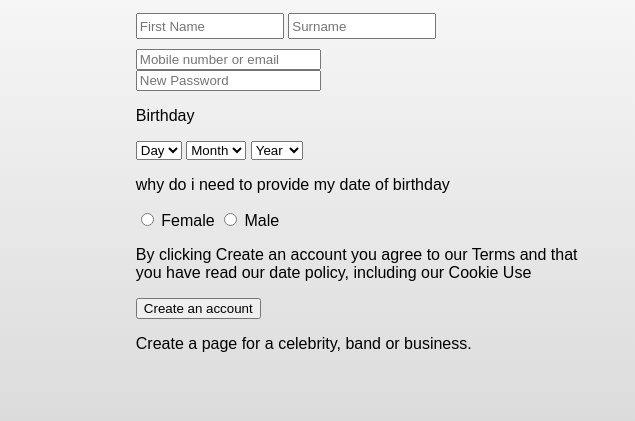
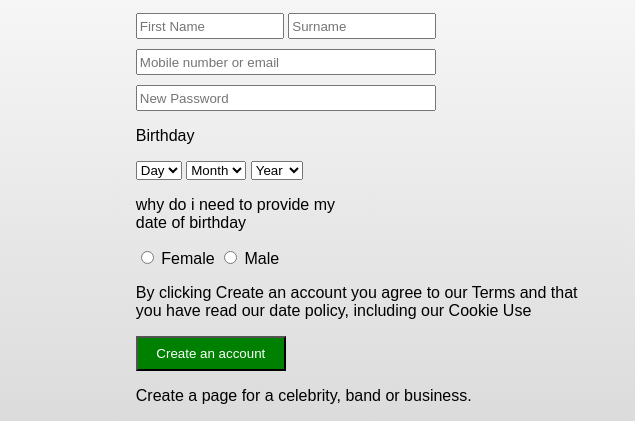
Before and after one commit to Nihal-Mohammed-V/Web, a plain HTML site: page index.html in a window 1280 px wide. Shown: the part 231-652 px from the top of the page, 645-1280 px from the left. Drawn offline with Linux system fonts and the light colour scheme.

Commit message:
facebook ui

```diff
--- a/fb.css
+++ b/fb.css
@@ -83,3 +83,13 @@ body{
   width: 140px;
   height: 20px;
  }
+ .number{
+  width: 292px;
+  height: 20px;
+ }
+ .submitall{
+  background-color: green;
+  color: white;
+  height: 35px;
+  width: 150px;
+ }
--- a/index.html
+++ b/index.html
@@ -48,10 +48,10 @@
                 <input class="fname" type="text" placeholder="First Name">
                 <input class="fname" type="text" placeholder="Surname">
                 </div>
-                <div>
-                <input type="text" placeholder="Mobile number or email">
+                <div class="inputbox">
+                <input class="number" type="text" placeholder="Mobile number or email">
                 </div>
-                <input type="text" placeholder="New Password">
+                <input class="number" type="text" placeholder="New Password">
                 <p>Birthday</p>
                 <div>
                 <select name="" id="">
@@ -69,14 +69,14 @@
                      <option value="">2020</option>
                       <option value="">2021</option>
                 </select>
-                <p>why do i need to provide my date of birthday</p>
+                <p>why do i need to provide my <br> date of birthday</p>
                 </div>
                 <input type="radio" value="Female">
                 <label>Female</label>
                  <input type="radio" value="Male">
                 <label>Male</label>
                 <p>By clicking Create an account you agree to our Terms and that <br>you have read our date policy, including our Cookie Use</p>
-                <input type="submit" value="Create an account">
+                <input class="submitall" type="submit" value="Create an account">
                 <p>Create a page for a celebrity, band or business.</p>
 
                </form>
```
